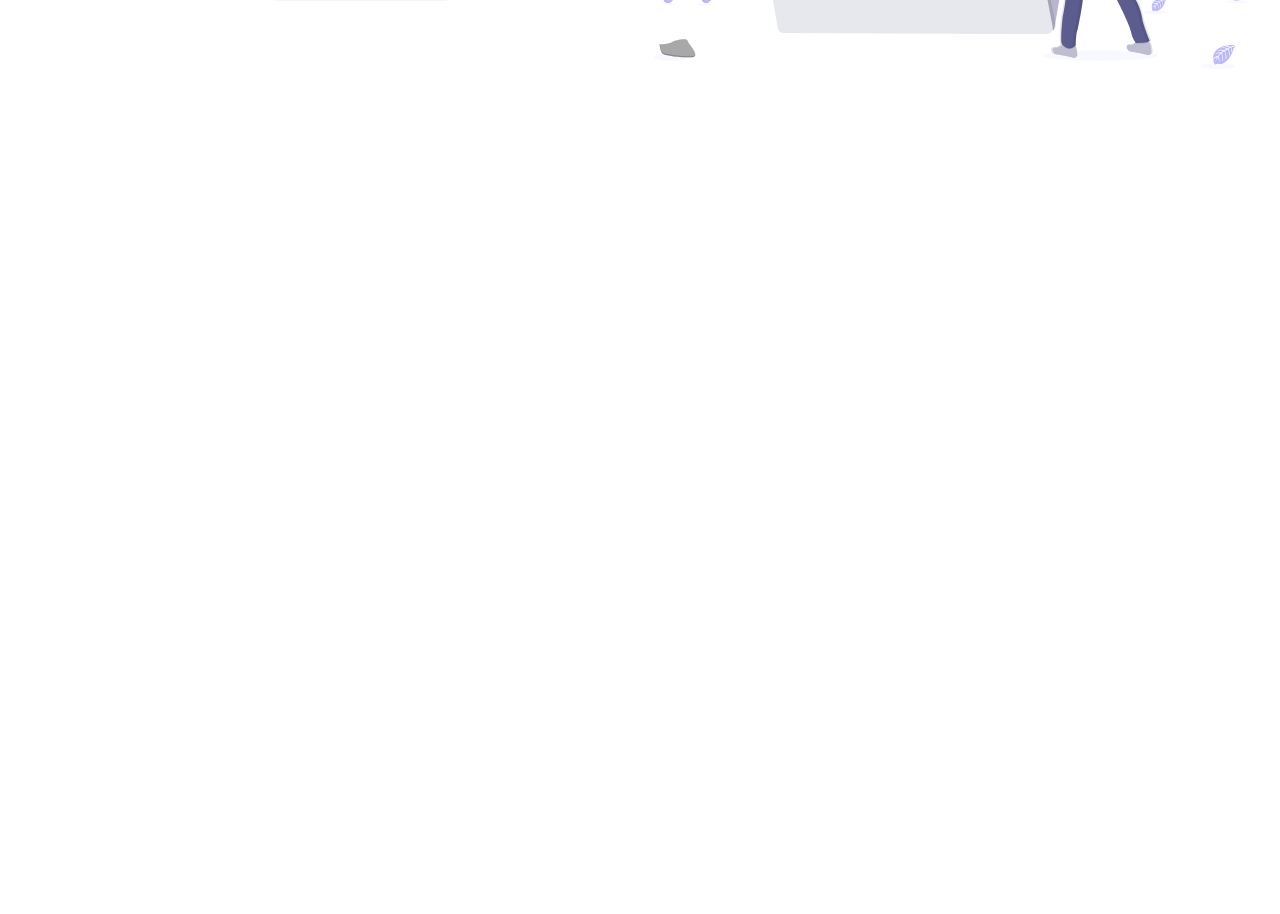
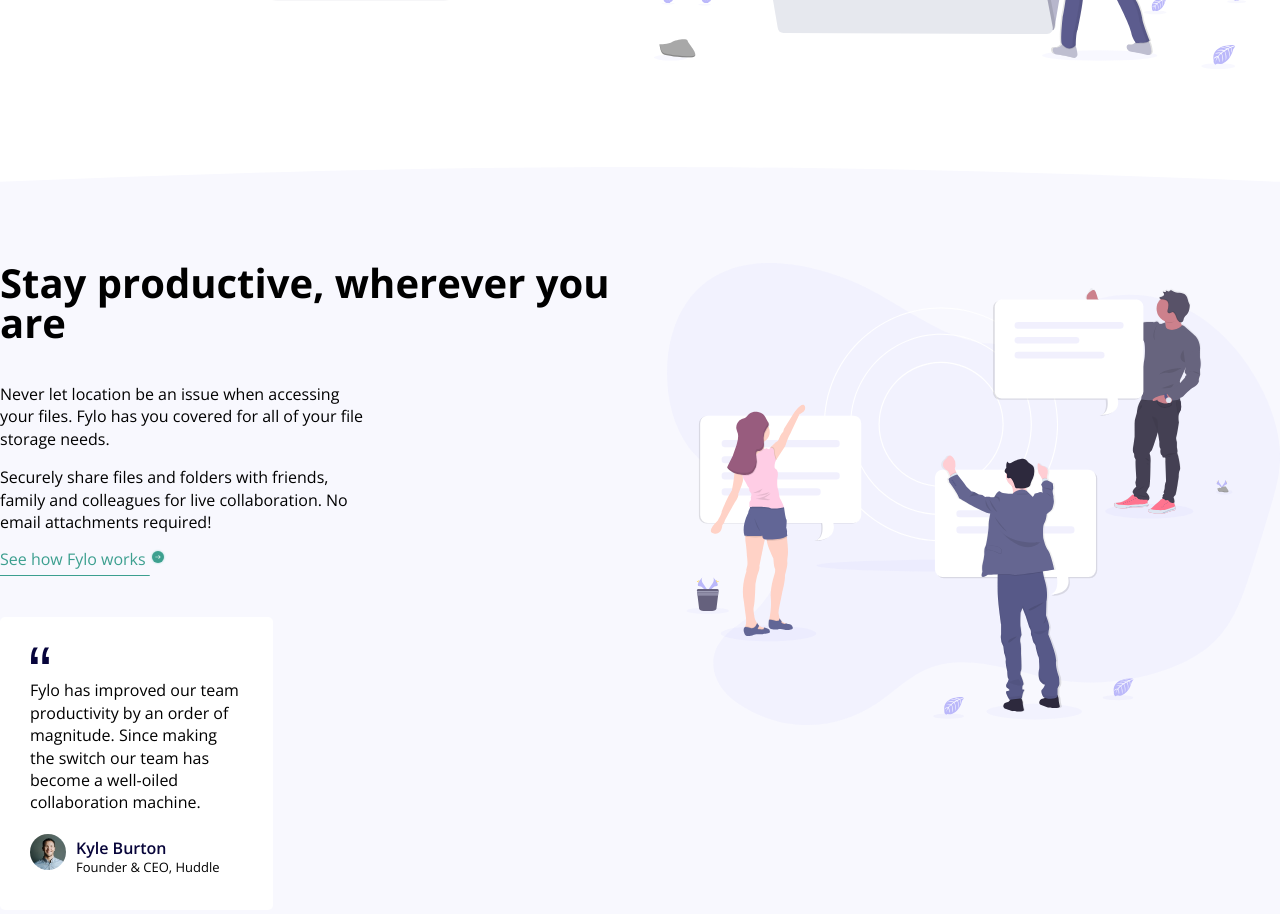
Before and after one commit to KNXCSdev/Fylo-Landing-Practice-, a plain HTML site: page index.html in a window 1280 px wide. Shown: the part 571-1485 px from the top of the page. Before the commit the page ends 800 px from the top, so only its background shows below. Drawn offline with nearby package versions, Linux system fonts and the light colour scheme.

Commit message:
Stay Section(done)

```diff
--- a/index.html
+++ b/index.html
@@ -52,6 +52,43 @@
           </div>
         </div>
       </section>
+      <section class="section-stay">
+        <div class="container">
+          <div class="stay">
+            <div class="stay-left">
+              <h2 class="secondary-heading">Stay productive, wherever you are</h2>
+              <p class="stay-description">
+                Never let location be an issue when accessing your files. Fylo has you covered for
+                all of your file storage needs.
+              </p>
+              <p class="stay-description">
+                Securely share files and folders with friends, family and colleagues for live
+                collaboration. No email attachments required!
+              </p>
+              <a href="#" class="stay-link"
+                >See how Fylo works <img src="images/icon-arrow.svg" alt=""
+              /></a>
+              <div class="quote-block">
+                <img src="images/icon-quotes.svg" alt="" />
+                <p class="quote-block-description">
+                  Fylo has improved our team productivity by an order of magnitude. Since making the
+                  switch our team has become a well-oiled collaboration machine.
+                </p>
+                <div class="quote-block-user">
+                  <img src="images/avatar-testimonial.jpg" alt="" />
+                  <div>
+                    <span class="quote-block-name">Kyle Burton</span>
+                    <span class="quote-block-job">Founder & CEO, Huddle</span>
+                  </div>
+                </div>
+              </div>
+            </div>
+            <div class="stay-logo">
+              <img src="images/illustration-2.svg" alt="" />
+            </div>
+          </div>
+        </div>
+      </section>
     </main>
   </body>
 </html>
--- a/main.scss
+++ b/main.scss
@@ -35,6 +35,10 @@ body {
   line-height: 1.6;
   font-size: 3.6rem;
   margin-bottom: 2rem;
+}
+.secondary-heading {
+  font-size: 4rem;
+  margin-bottom: 4rem;
 }
 
 .nav {
@@ -107,4 +111,65 @@ body {
 }
 
 .section-stay {
+  padding: 9.6rem 0;
+  background-image: url("/images/bg-curve-desktop.svg");
+  background-size: cover;
+  background-position: top;
 }
+.stay {
+  display: flex;
+  justify-content: space-evenly;
+
+  &-description {
+    margin-bottom: 1.6rem;
+    line-height: 1.4;
+    width: 55%;
+  }
+  &-link:link,
+  &-link:visited {
+    display: inline-block;
+    color: var(--moderatecyan);
+    margin-bottom: 5rem;
+    text-underline-offset: 10px;
+  }
+  &-logo {
+    img {
+      width: 100%;
+    }
+  }
+}
+.quote-block {
+  width: 41%;
+  background-color: white;
+  padding: 3rem;
+  border-radius: 5px;
+  img {
+    margin-bottom: 1rem;
+    height: 2rem;
+    width: 2rem;
+  }
+  &-description {
+    line-height: 1.4;
+    margin-bottom: 2rem;
+  }
+  &-user {
+    display: flex;
+    align-items: center;
+    gap: 1rem;
+    img {
+      height: 3.6rem;
+      width: 3.6rem;
+      border-radius: 50%;
+    }
+  }
+  &-name {
+    display: block;
+    margin-bottom: 0.5rem;
+    color: var(--verydarkblue);
+    font-weight: 600;
+  }
+  &-job {
+    display: block;
+    font-size: 1.3rem;
+  }
+}
```
Also changed, not shown: css/main.css, 1 other file.
